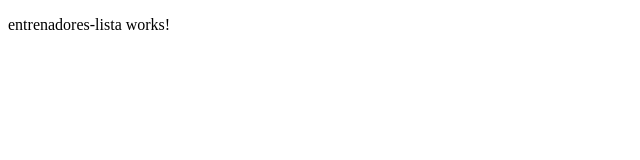
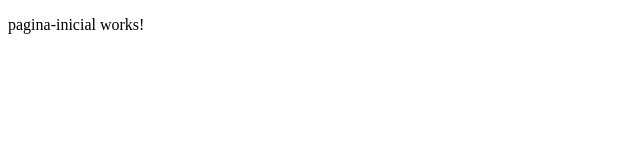
Before and after one commit to EmiroMunoz01/FutbolApp, an Angular app in the folder Frontend/futbol/: page / in a window 1280 px wide. Shown: the top 160 px of the page, without its empty margins (0-640 px from the left). Built offline with nearby package versions, Linux system fonts and the light colour scheme.

Commit message:
Se ha creado y configurado la página principal de nuestra aplicación

```diff
--- a/Frontend/futbol/src/app/app.routes.ts
+++ b/Frontend/futbol/src/app/app.routes.ts
@@ -4,7 +4,7 @@
   {
     path: '',
     loadComponent: () =>
-      import('./entrenadores-lista/entrenadores-lista.component')
+      import('./pagina-inicial/pagina-inicial.component')
 
   },
 ];
--- /dev/null
+++ b/Frontend/futbol/src/app/pagina-inicial/pagina-inicial.component.html
@@ -0,0 +1 @@
+<p>pagina-inicial works!</p>
```
Also changed, not shown: Frontend/futbol/src/app/pagina-inicial/pagina-inicial.component.ts (added, +11 -0 lines), Frontend/futbol/src/app/pagina-inicial/pagina-inicial.component.css (added).
